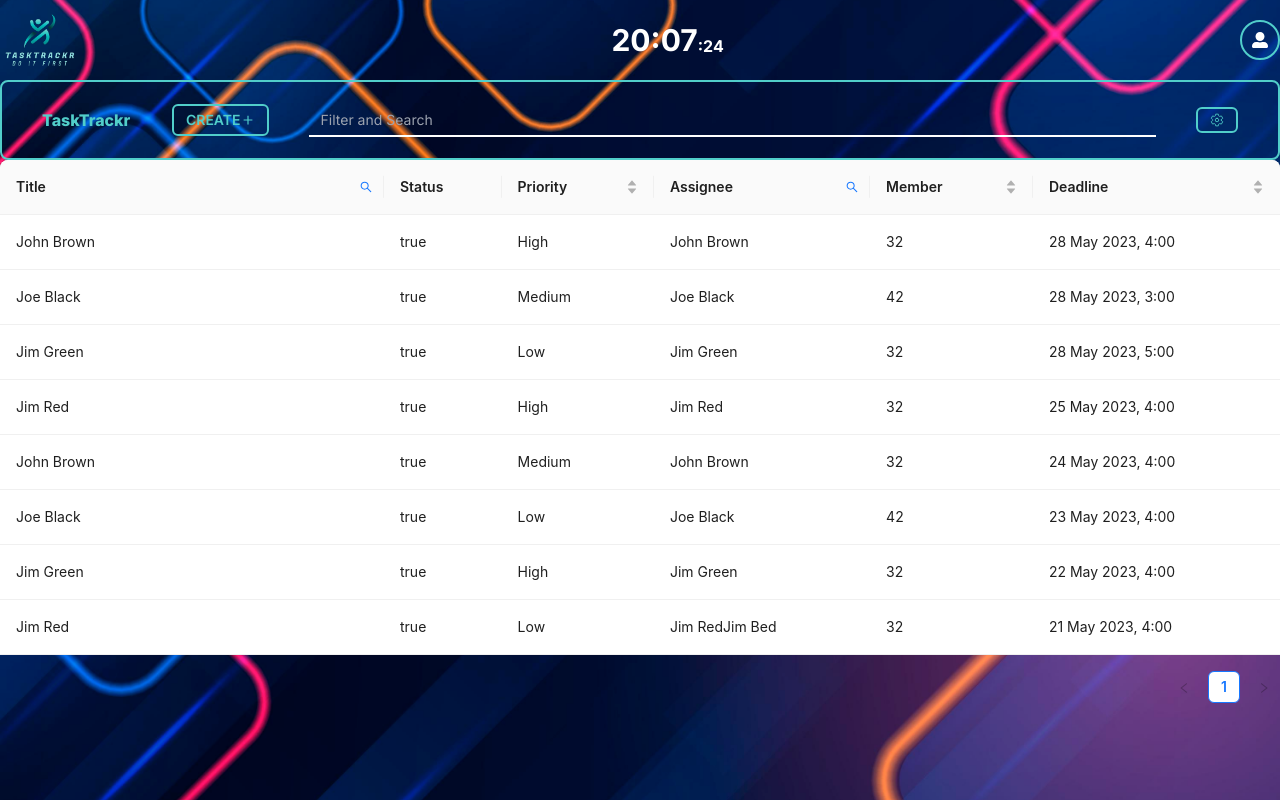
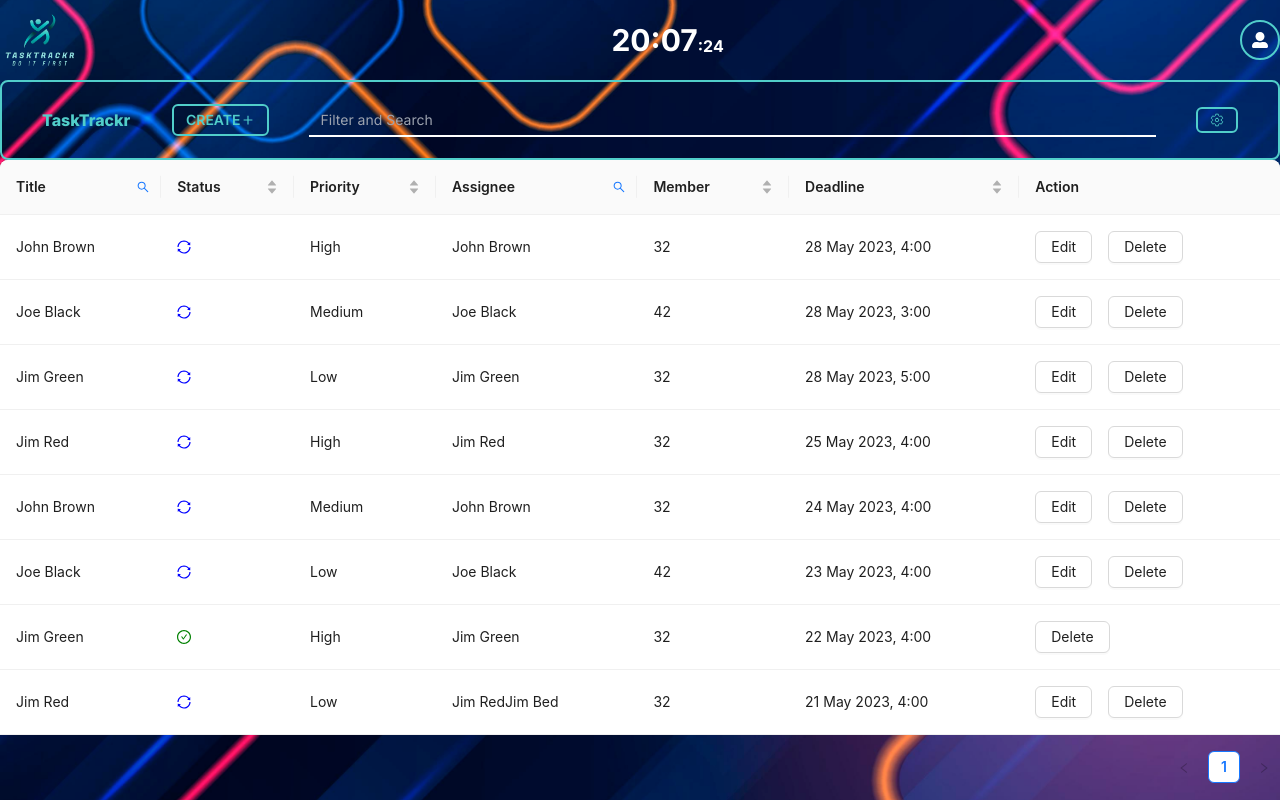
Before and after one commit to bhuiamh/task-trackr-ph, a Next.js app: page / in a window 1280 px wide. Built offline with nearby package versions, Linux system fonts and the light colour scheme; sample sign-in values are in the browser's storage.

Commit message:
Edit Modal Added

```diff
--- /dev/null
+++ b/src/app/components/common/EditTask.jsx
@@ -0,0 +1,102 @@
+import { Button, Input, Modal, Select, DatePicker } from "antd";
+import { useState } from "react";
+
+const { Option } = Select;
+
+const EditTask = ({ visible, onClose, record }) => {
+  const [editedName, setEditedName] = useState(record ? record.name : "");
+  const [editedAssignee, setEditedAssignee] = useState(
+    record ? record.assignee.join(", ") : ""
+  );
+  const [editedMember, setEditedMember] = useState(record ? record.member : "");
+  const [editedStatus, setEditedStatus] = useState(record ? record.status : "");
+  const [editedPriority, setEditedPriority] = useState(
+    record ? record.priority : ""
+  );
+  const [editedDeadline, setEditedDeadline] = useState(
+    record ? record.deadline : null
+  );
+
+  console.log("Edited Record:", record);
+  const handleSave = () => {
+    console.log("Edited Task Data:", {
+      name: editedName,
+      assignee: editedAssignee.split(",").map((item) => item.trim()),
+      member: editedMember,
+      status: editedStatus,
+      priority: editedPriority,
+      deadline: editedDeadline,
+    });
+
+    onClose();
+  };
+
+  return (
+    <Modal
+      title="Edit Task"
+      visible={visible}
+      onCancel={onClose}
+      footer={null}
+    >
+      <div className="flex flex-col space-y-4">
+        <div className="flex items-center gap-3 md:gap-5 lg:gap-6">
+          <Select className="w-1/2"
+            defaultValue="active"
+            value={editedStatus}
+            onChange={(value) => setEditedStatus(value)}
+            placeholder="Status"
+          >
+            <Option value="active">Active</Option>
+            <Option value="finished">Finished</Option>
+          </Select>
+          <Input
+            value={editedName}
+            onChange={(e) => setEditedName(e.target.value)}
+            placeholder="Name"
+          />
+        </div>
+        {/* Input field for Assignee */}
+        <Input
+          value={editedAssignee}
+          onChange={(e) => setEditedAssignee(e.target.value)}
+          placeholder="Assignee"
+        />
+        <div className="flex items-center gap-3 md:gap-5 lg:gap-6">
+          {/* Input field for Member */}
+          <Input
+            type="number"
+            value={editedMember}
+            onChange={(e) => setEditedMember(e.target.value)}
+            placeholder="Member"
+            min={1}
+            max={10}
+          />
+          {/* Input field for Priority */}
+          <Select
+            value={editedPriority}
+            onChange={(value) => setEditedPriority(value)}
+            placeholder="Priority"
+          >
+            <Option value="Low">Low</Option>
+            <Option value="Medium">Medium</Option>
+            <Option value="High">High</Option>
+          </Select>
+        </div>
+        {/* Input field for Deadline */}
+        <DatePicker
+          value={editedDeadline ? moment(editedDeadline) : null}
+          onChange={(date) => setEditedDeadline(date)}
+          placeholder="Deadline"
+          showTime
+          format="YYYY-MM-DD HH:mm"
+        />
+      </div>
+      {/* Save button */}
+      <Button type="primary" onClick={handleSave} style={{ marginTop: "10px" }}>
+        Save
+      </Button>
+    </Modal>
+  );
+};
+
+export default EditTask;
--- a/src/app/components/common/TaskTable.jsx
+++ b/src/app/components/common/TaskTable.jsx
@@ -1,7 +1,9 @@
-import { SearchOutlined } from "@ant-design/icons";
+import {SyncOutlined, CheckCircleOutlined, SearchOutlined } from "@ant-design/icons";
+
 import { Button, Input, Space, Table } from "antd";
 import { useRef, useState } from "react";
 import Highlighter from "react-highlight-words";
+import EditTask from "./EditTask";
 
 const data = [
   {
@@ -9,7 +11,7 @@ const data = [
     name: "John Brown",
     assignee: ["John Brown"],
     member: 32,
-    status: "true",
+    status: "active",
     priority: "High",
     deadline: "28 May 2023, 4:00",
   },
@@ -18,7 +20,7 @@ const data = [
     name: "Joe Black",
     assignee: ["Joe Black"],
     member: 42,
-    status: "true",
+    status: "active",
     priority: "Medium",
     deadline: "28 May 2023, 3:00",
   },
@@ -27,7 +29,7 @@ const data = [
     name: "Jim Green",
     assignee: ["Jim Green"],
     member: 32,
-    status: "true",
+    status: "active",
     priority: "Low",
     deadline: "28 May 2023, 5:00",
   },
@@ -36,7 +38,7 @@ const data = [
     name: "Jim Red",
     assignee: ["Jim Red"],
     member: 32,
-    status: "true",
+    status: "active",
     priority: "High",
     deadline: "25 May 2023, 4:00",
   },
@@ -45,7 +47,7 @@ const data = [
     name: "John Brown",
     assignee: ["John Brown"],
     member: 32,
-    status: "true",
+    status: "active",
     priority: "Medium",
     deadline: "24 May 2023, 4:00",
   },
@@ -54,7 +56,7 @@ const data = [
     name: "Joe Black",
     assignee: ["Joe Black"],
     member: 42,
-    status: "true",
+    status: "active",
     priority: "Low",
     deadline: "23 May 2023, 4:00",
   },
@@ -63,7 +65,7 @@ const data = [
     name: "Jim Green",
     assignee: ["Jim Green"],
     member: 32,
-    status: "true",
+    status: "finished",
     priority: "High",
     deadline: "22 May 2023, 4:00",
   },
@@ -72,7 +74,7 @@ const data = [
     name: "Jim Red",
     assignee: ["Jim Red", "Jim Bed"],
     member: 32,
-    status: "true",
+    status: "active",
     priority: "Low",
     deadline: "21 May 2023, 4:00",
   },
@@ -82,6 +84,8 @@ const TaskTable = () => {
   const [searchText, setSearchText] = useState("");
   const [searchedColumn, setSearchedColumn] = useState("");
   const searchInput = useRef(null);
+  const [editModalVisible, setEditModalVisible] = useState(false);
+  const [editedRow, setEditedRow] = useState(null); // Added state for edited row
 
   const handleSearch = (selectedKeys, confirm, dataIndex) => {
     confirm();
@@ -179,13 +183,24 @@ const TaskTable = () => {
       title: "Title",
       dataIndex: "name",
       key: "name",
-      width: "30%",
       ...getColumnSearchProps("name"),
     },
     {
       title: "Status",
       dataIndex: "status",
       key: "status",
+      sorter: (a, b) => a.status.localeCompare(b.status),
+      sortDirections: ["descend", "ascend"],
+      render: (status) => {
+        // Define icons based on status
+        const statusIcons = {
+          active: <SyncOutlined style={{ color: "blue" }} />,
+          finished: <CheckCircleOutlined style={{ color: "green" }} />,
+        };
+
+        // Render the corresponding icon based on status
+        return statusIcons[status] || status;
+      },
     },
     {
       title: "Priority",
@@ -228,15 +243,51 @@ const TaskTable = () => {
       sortDirections: ["ascend", "descend"],
     },
     {
-        title: "Deadline",
-        dataIndex: "deadline",
-        key: "deadline",
-        sorter: (a, b) => new Date(a.deadline) - new Date(b.deadline),
-        sortDirections: ["ascend", "descend"],
+      title: "Deadline",
+      dataIndex: "deadline",
+      key: "deadline",
+      sorter: (a, b) => new Date(a.deadline) - new Date(b.deadline),
+      sortDirections: ["ascend", "descend"],
+    },
+    {
+        title: "Action",
+        key: "action",
+        render: (text, record) => {
+          // Conditionally render the "Edit" button based on the status
+          if (record.status === "finished") {
+            return (
+              <Button onClick={() => handleDelete(record)}>Delete</Button>
+            );
+          } else {
+            return (
+              <Space size="middle">
+                <Button onClick={() => handleEdit(record)}>Edit</Button>
+                <Button onClick={() => handleDelete(record)}>Delete</Button>
+              </Space>
+            );
+          }
+        },
       },
   ];
+  const handleEdit = (record) => {
+    setEditedRow(record);
+    setEditModalVisible(true);
+  };
 
-  return <Table columns={columns} dataSource={data} />;
+  const handleDelete = (record) => {
+    console.log("Delete", record);
+  };
+
+  return (
+    <div>
+      <Table columns={columns} dataSource={data} />
+      <EditTask
+        visible={editModalVisible}
+        onClose={() => setEditModalVisible(false)}
+        record={editedRow}
+      />
+    </div>
+  );
 };
 
 export default TaskTable;
--- a/src/app/login/LoginForm.jsx
+++ b/src/app/login/LoginForm.jsx
@@ -75,13 +75,12 @@ const LoginForm = () => {
           <div className="fixed inset-0 flex items-center justify-center bg-gray-800 bg-opacity-50 z-40">
             <div className="bg-white p-6 md:p-10 rounded-md">
               <h2 className="text-lg font-bold mb-4">Login Credentials</h2>
-              <h1>For Student</h1>
               <p>Email: user@tasktrackr.com</p>
               <p>Password: tasktrackr</p>
 
               <CommonButton
                 onClick={toggleModal}
-                className="mt-6 bg-primary text-white px-4 py-2 rounded-md shadow-md hover:bg-green-900"
+
               >
                 Close
               </CommonButton>
```
